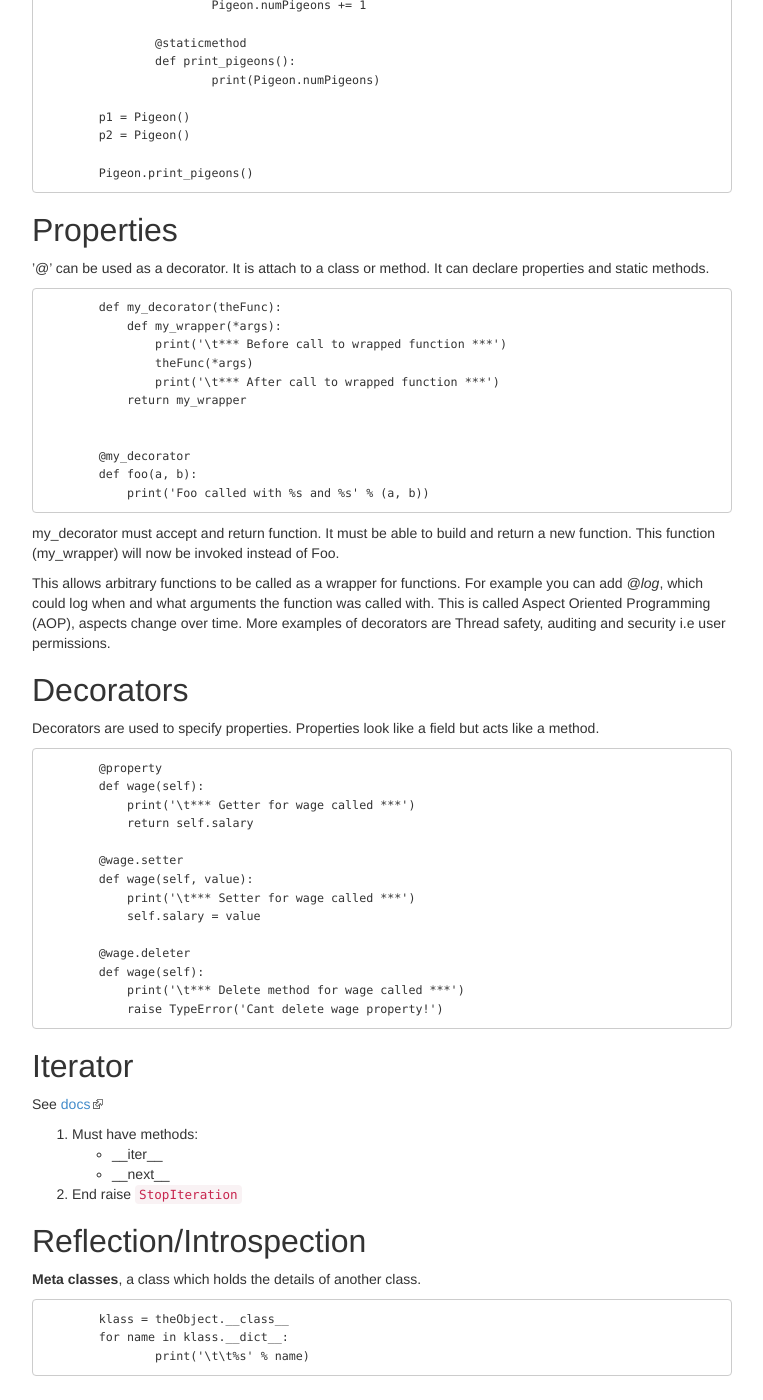
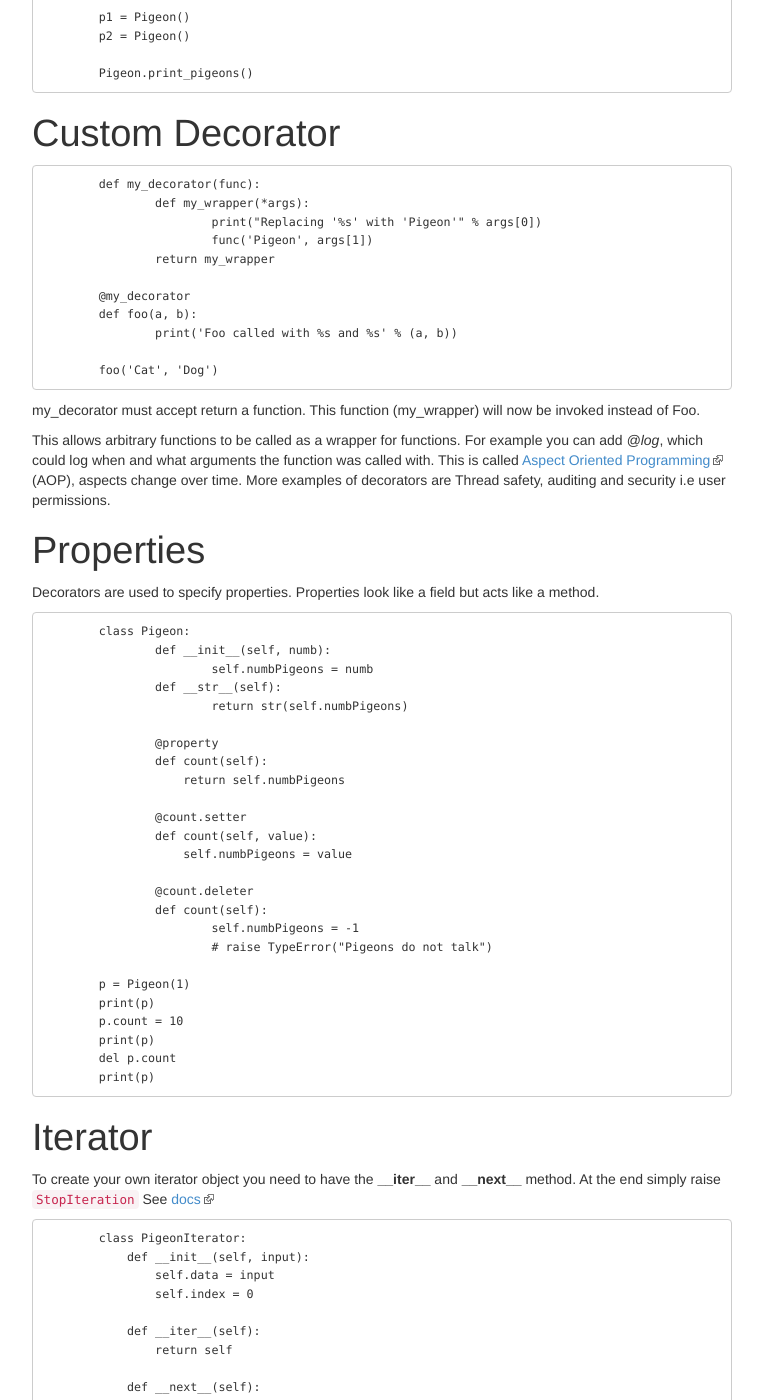
Before and after one commit to PMaynard/jekyll-nationpigeon, a Jekyll site: the page built from index.html, in a window 1280 px wide and 1400 px high, scrolled down 4696 px. Shown: the whole window, without its empty margins (258-1021 px from the left). Built offline with Jekyll 4.4.1, drawn with Linux system fonts in a browser that asks for light colours; Markdown is read by kramdown in place of the engine named in the settings; the list of posts is cut into pages by our own code; some of the changed text lies outside the part shown.

Commit message:
updated python post

````diff
--- a/_posts/2014-04-16-python-learning.markdown
+++ b/_posts/2014-04-16-python-learning.markdown
@@ -32,7 +30,7 @@ tags:
 
 Python3
 
-## Data Structures
+# Data Structures
 
 Data types which return __False__, anything which is not in this list will return ture. So for example __-1__ will return __True__.
 
@@ -94,7 +92,7 @@ __Duck typing__ Python accepts any object as a function argument. If it walks an
 		except AttributeError as e:
 			print("Missing Attribute/Method.")
 
-## Loops
+# Loops
 
 __enumerate__(_iterable, start=0_)
 
@@ -105,14 +103,14 @@ Takes a compatible type, sequence, and returns an iterator (ID:Value). Also see
 
 __while__ supports the else clause. It will only be called when 'break' is not used.
 
-## Sequences
+# Sequences
 List (mutable), Tuple (immutable), strings and maps
 
 		tuple = (a,b,c)
 
 Tuple is an immutable list. [See List comprehension](#List comprehension)
 
-## Functions
+# Functions
 
 Functions with many arguments, you can use 	```def manyArguments(name, *args):```
 Put all remaining parameter in a tuple sequence.
@@ -152,7 +148,7 @@ re.sub can take a function as replacement value.
 		print(subResult)
 
 
-## lambda
+# lambda
 Unnamed function, a function which is a self contained block of code which can be used as a parameter. Restricted to just one line.
 
 		lambda a,b: a + b
@@ -162,7 +158,7 @@ Example as above:
 		subResult = re.sub('PIGEON', lambda m: m.group(0).lower(), "BEEP PIGEON TRoLL")
 		print(subResult)
 
-## Functional Programming
+# Functional Programming
 
 Built-in Python.
 - Filter
@@ -171,26 +167,22 @@ Built-in Python.
 	- vale converted to string
 - Reduce (need to import functools)
 
-## Reverse
+# Reverse
 Quick python hack to reverse words. Start at the default 0, end at the default len(str), set the stepping point to -1.
 
-```[start : ending : stepping char]```
+[start : ending : stepping char]
+
+		print("forwards"[::-1])
 
 
-		forwards = "This is forwards"
-		print(forwards[::-1])
-
-
-## List comprehension
+# List comprehension
 Some examples, reduce the amount of loops a clearer simpler syntax. Do it imminently.
 
-# Day Three
-
-## Object Oriented Programming
+# Object Oriented Programming
 
 Important to note that the number of fields a class can have may not be constant. When writing a class it's a good idea to override __\__str____ and __\__repr____ methods. Repr is used to return a formal machine readable version of the class used for serialization. It's not possible to have private fields, it's a scripting language, it's not designed for big projects. (See Larry Wall on privacy- shotgun). Although you can add ``__`` (underscore, underscore) to a field name, which will mangle it. This can help prevent potential shadowing and accidental use. Though it won't stop bad people from doing bad things.
 
-## With
+# With
 
 If a class uses __\__enter____ and __\__exit____ you can use __with__. This is used for IO and network to close and open file descriptors.
 
@@ -207,8 +199,10 @@ If a class uses __\__enter____ and __\__exit____ you can use __with__. This is u
 		pig = Pigeon()
 		with pig:
 			pig.activate()
+# Decorators
+'@' are used as a decorator. It is attached to a class or method. It can declare properties and static methods.
 
-## Static Fields
+# Static Fields
 Good for database connections. Accessed via every instance of class.
 
 		class Pigeon:
@@ -232,54 +226,78 @@ Static method. Declared in the class but does not become part of the new instanc
 
 		Pigeon.print_pigeons()
 
-## Properties
 
-'@' can be used as a decorator. It is attach to a class or method. It can declare properties and static methods.
-
-		def my_decorator(theFunc):
-		    def my_wrapper(*args):
-		        print('\t*** Before call to wrapped function ***')
-		        theFunc(*args)
-		        print('\t*** After call to wrapped function ***')
-		    return my_wrapper
-
+# Custom Decorator
+		def my_decorator(func):
+			def my_wrapper(*args):
+				print("Replacing '%s' with 'Pigeon'" % args[0])
+				func('Pigeon', args[1])
+			return my_wrapper
 
 		@my_decorator
 		def foo(a, b):
-		    print('Foo called with %s and %s' % (a, b))
+			print('Foo called with %s and %s' % (a, b))
+
+		foo('Cat', 'Dog')
 
 
-my_decorator must accept and return function. It must be able to build and return a new function. This function (my_wrapper) will now be invoked instead of Foo.
+my_decorator must accept return a function. This function (my_wrapper) will now be invoked instead of Foo.
 
-This allows arbitrary functions to be called as a wrapper for functions. For example you can add _@log_, which could log when and what arguments the function was called with. This is called Aspect Oriented Programming (AOP), aspects change over time. More examples of decorators are Thread safety, auditing and security i.e user permissions.
+This allows arbitrary functions to be called as a wrapper for functions. For example you can add _@log_, which could log when and what arguments the function was called with. This is called [Aspect Oriented Programming](https://en.wikipedia.org/wiki/Aspect-oriented_programming) (AOP), aspects change over time. More examples of decorators are Thread safety, auditing and security i.e user permissions.
 
-## Decorators
+# Properties
 Decorators are used to specify properties. Properties look like a field but acts like a method.
 
-		@property
-		def wage(self):
-		    print('\t*** Getter for wage called ***')
-		    return self.salary
+		class Pigeon:
+			def __init__(self, numb):
+				self.numbPigeons = numb
+			def __str__(self):
+				return str(self.numbPigeons)
 
-		@wage.setter
-		def wage(self, value):
-		    print('\t*** Setter for wage called ***')
-		    self.salary = value
+			@property
+			def count(self):
+			    return self.numbPigeons
 
-		@wage.deleter
-		def wage(self):
-		    print('\t*** Delete method for wage called ***')
-		    raise TypeError('Cant delete wage property!')
+			@count.setter
+			def count(self, value):
+			    self.numbPigeons = value
 
-## Iterator
-See [docs](https://docs.python.org/3/glossary.html#term-iterator)
+			@count.deleter
+			def count(self):
+				self.numbPigeons = -1
+				# raise TypeError("Pigeons do not talk")
 
-1. Must have methods:
-	- \__iter__
-	- \__next__
-2. End raise ```StopIteration```
+		p = Pigeon(1)
+		print(p)
+		p.count = 10
+		print(p)
+		del p.count
+		print(p)
 
-## Reflection/Introspection
+# Iterator
+
+To create your own iterator object you need to have the **\__iter__** and **\__next__** method. At the end simply raise ```StopIteration``` See [docs](https://docs.python.org/3/glossary.html#term-iterator)
+
+		class PigeonIterator:
+		    def __init__(self, input):
+		        self.data = input
+		        self.index = 0
+
+		    def __iter__(self):
+		        return self
+
+		    def __next__(self):
+		        if self.index == len(self.data):
+		            raise StopIteration
+		        else:
+		            retn = self.data[self.index]
+		            self.index += 1
+		            return retn
+
+		for pigeon in PigeonIterator(("Aachen Cropper", "Baja Tumbler", "Beak-Crested Jacobin")):
+		    print(pigeon)
+
+# Reflection/Introspection
 
 __Meta classes__, a class which holds the details of another class.
 
@@ -288,39 +306,68 @@ __Meta classes__, a class which holds the details of another class.
 		for name in klass.__dict__:
 			print('\t\t%s' % name)
 
-## Testing
+# Testing
 
-any class inherited from unittest
-and a method which starts with test*
+Any class inherited from unittest and a method which starts with _test_.
 
-		class MathTest(unittest.TestCase):
+		import unittest
+
+		class PigeonTest(unittest.TestCase):
 		    def setUp(self):
-		        print("Setting up for testing")
-		        self.mathObj = Math(12, 7)
+		        self.pigeonObj = Pigeon(12)
 
 		    def tearDown(self):
-		        print("Recovering from testing")
+		        pass
 
-		    def test_add(self):
-		        self.assertEqual(19,self.mathObj.add())
+		    def test_count(self):
+		        self.assertEqual(12,self.pigeonObj.count)
 
-		    def test_subtract(self):
-		        self.assertEqual(5, self.mathObj.subtract())
+		    def test_set(self):
+		    	self.pigeonObj.count = 9999999999999
+		    	self.assertEqual(9999999999999,self.pigeonObj.count)
 
-		    def test_multiply(self):
-		        self.assertTrue(84 == self.mathObj.multiply())
+		    def test_del(self):
+		    	del self.pigeonObj.count
+		    	self.assertEqual(-1,self.pigeonObj.count)
 
-## Generator
+		if __name__ == '__main__':
+		    unittest.main()
 
-Inside generator we yield, and return a value, but function does not stop. Generator can return multiple values.
+# Generator
 
-g = generator() - Link to live function
-won't return anything until next is called on it.
+Unlike list comprehension, generators only generates a value wen you say next they are lazy.
 
-Returns a ```StopIteration```
+```g = generator()``` Is a link to live function, it will not return anything until next is called on it. Usefull for making queries to a database to prevent 100 calls as soon as the script is loaded.
+
+It returns a ```StopIteration``` when it is finished.
+
+
+		def generate(number, power):
+		    print('Raising %d to the power of %d' %(number, power))
+		    retval = 1
+		    for x in range(power):
+		        retval *= number
+		        yield retval
+		    return
+
+		g = generate(4, 5)
+		print('%5d' % next(g))
+		print('%5d' % next(g))
+		print('%5d' % next(g))
+		print('%5d' % next(g))
+		print('%5d' % next(g))
+
+		try:
+		   next(g)
+		except StopIteration as ex:
+		    print('Whoops - generator has completed!')
+
+		myList = list(generate(5, 4))
+		for item in myList:
+		    print('%5d' % item)
+
+Inside generator we yield and return a value.
 
 Shorthand/simpler - Generator expression
 
 		g = (c * 2 for c in 'python')
-
-Unlike list comprehension, only generates a value wen you say next. (Think of a DB call) generator expressions are lazy.
````
Also changed, not shown: other parts of _posts/2014-04-16-python-learning.markdown (+2 -6 lines).
